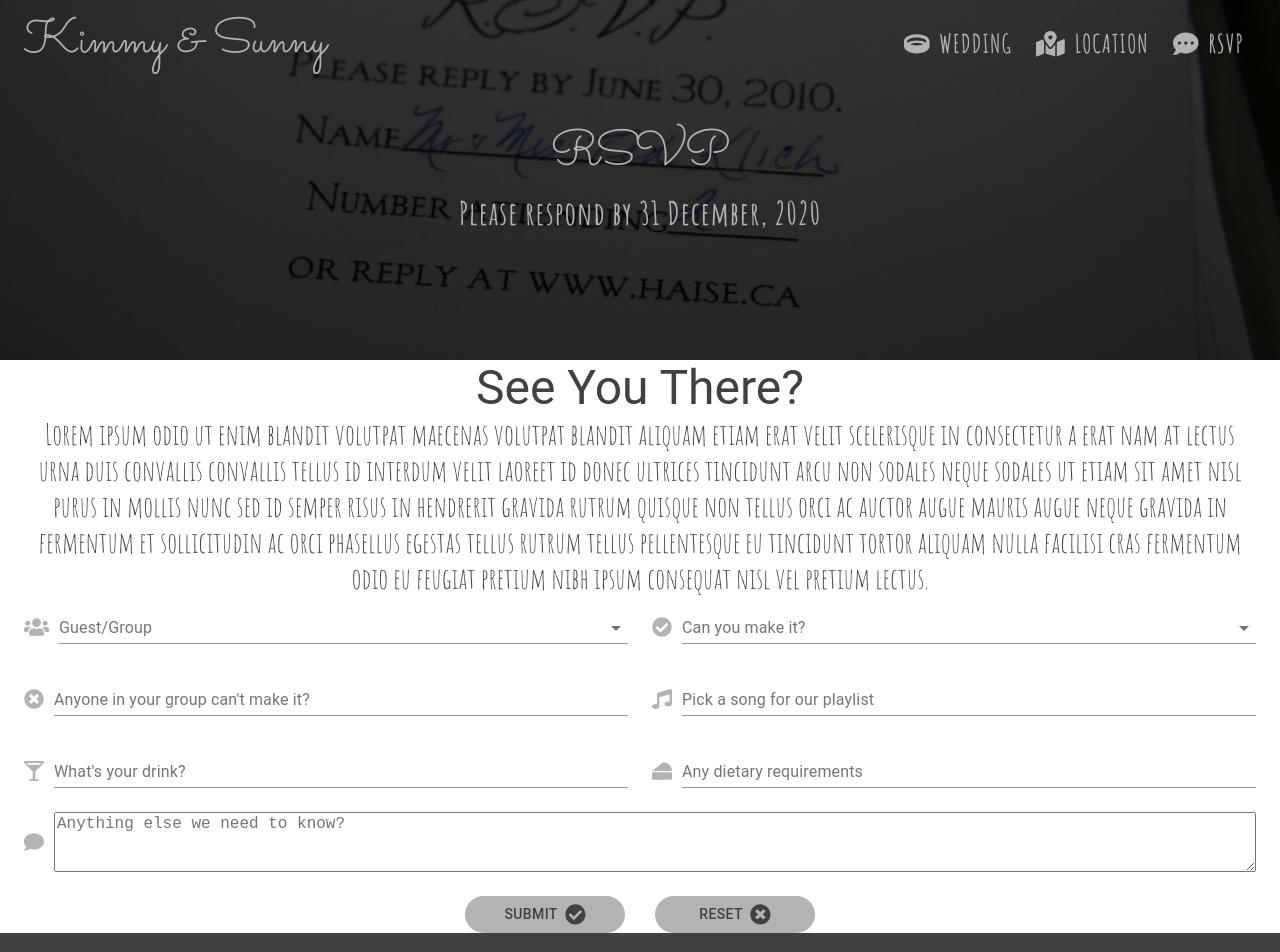
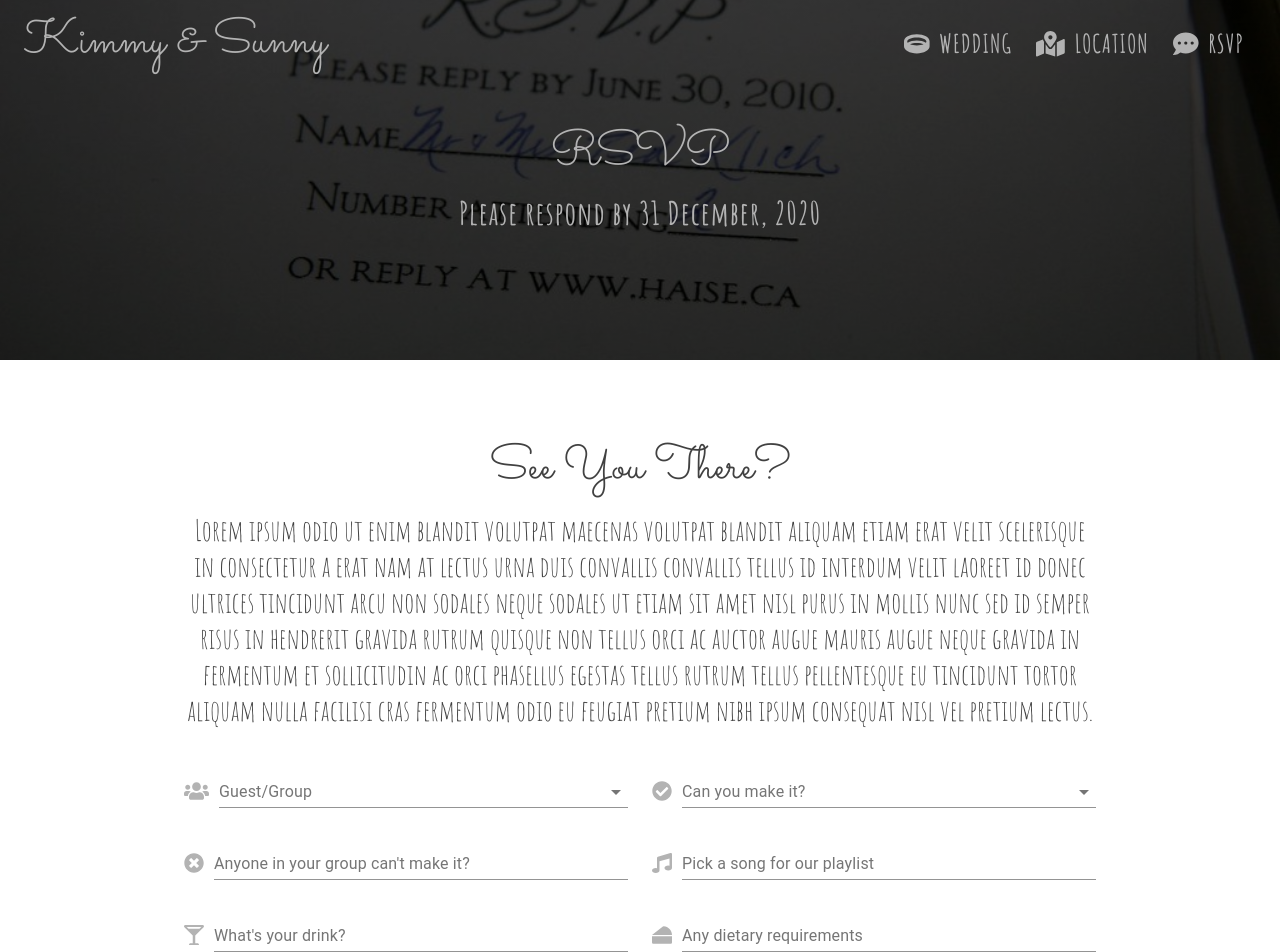
Before and after one commit to hebs87/wedding-website-frontend, a React (Create React App) app: page /rsvp in a window 1280 px wide. Shown: the top 952 px of the page. Built offline with nearby package versions, Linux system fonts and the light colour scheme.

Commit message:
Added custom styles to RSVP page

```diff
--- a/src/pages/RSVP/RSVP.jsx
+++ b/src/pages/RSVP/RSVP.jsx
@@ -4,8 +4,11 @@ import Typography from "@material-ui/core/Typography";
 import Banner from "../../components/Banner/Banner";
 import WeddingRSVP from "../../static/assets/wedding-rsvp.jpg";
 import Form from "../../components/Form/Form";
+import {useStyles} from "./RSVP.styles";
 
 const RSVP = () => {
+  const classes = useStyles();
+
   return (
     <Fragment>
       <Banner
@@ -13,9 +16,9 @@ const RSVP = () => {
         heroTitle={'RSVP'}
         firstTextLine={'Please respond by 31 December, 2020'}
       />
-      <Container maxWidth='lg'>
-        <Typography variant='h3' component='h3'>See You There?</Typography>
-        <Typography variant='p' component='p'>
+      <Container maxWidth='md' className={classes.contentContainer}>
+        <Typography variant='h3' component='h3' className={classes.heading}>See You There?</Typography>
+        <Typography variant='p' component='p' className={classes.sectionParagraph}>
           Lorem ipsum odio ut enim blandit volutpat maecenas volutpat blandit aliquam etiam erat velit scelerisque in
           consectetur a erat nam at lectus urna duis convallis convallis tellus id interdum velit laoreet id donec
           ultrices tincidunt arcu non sodales neque sodales ut etiam sit amet nisl purus in mollis nunc sed id semper
@@ -24,7 +27,7 @@ const RSVP = () => {
           aliquam nulla facilisi cras fermentum odio eu feugiat pretium nibh ipsum consequat nisl vel pretium lectus.
         </Typography>
       </Container>
-      <Container maxWidth='lg'>
+      <Container maxWidth='md' className={classes.formContainer}>
         <Form/>
       </Container>
     </Fragment>
--- a/src/pages/RSVP/RSVP.styles.js
+++ b/src/pages/RSVP/RSVP.styles.js
@@ -0,0 +1,17 @@
+import {makeStyles} from "@material-ui/core/styles";
+
+export const useStyles = makeStyles((theme) => ({
+  contentContainer: {
+    marginTop: '5rem',
+    marginBottom: '2rem',
+  },
+  heading: {
+    fontFamily: 'Sacramento, cursive',
+  },
+  sectionParagraph: {
+    marginTop: '1rem',
+  },
+  formContainer: {
+    marginBottom: '5rem',
+  },
+}));
```
